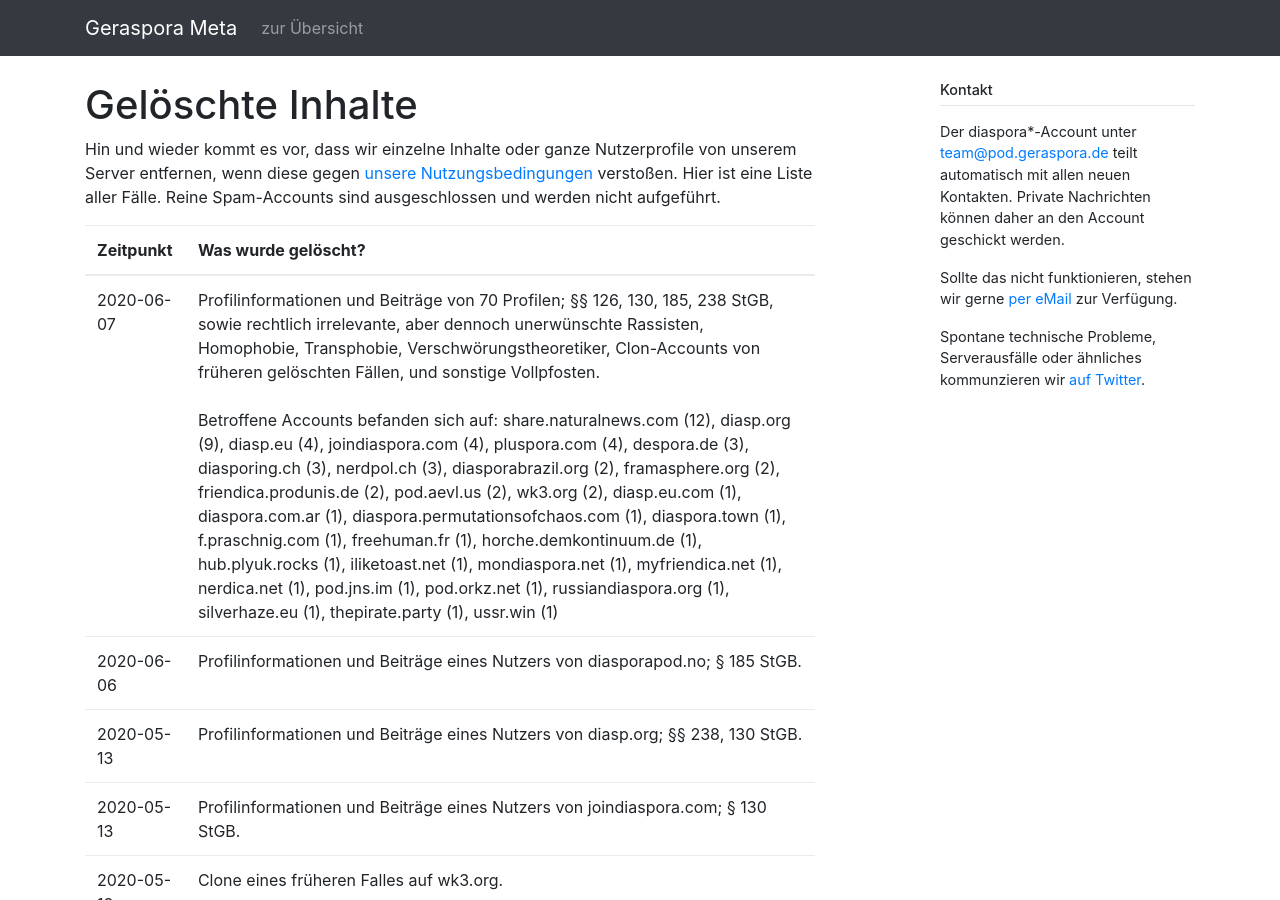
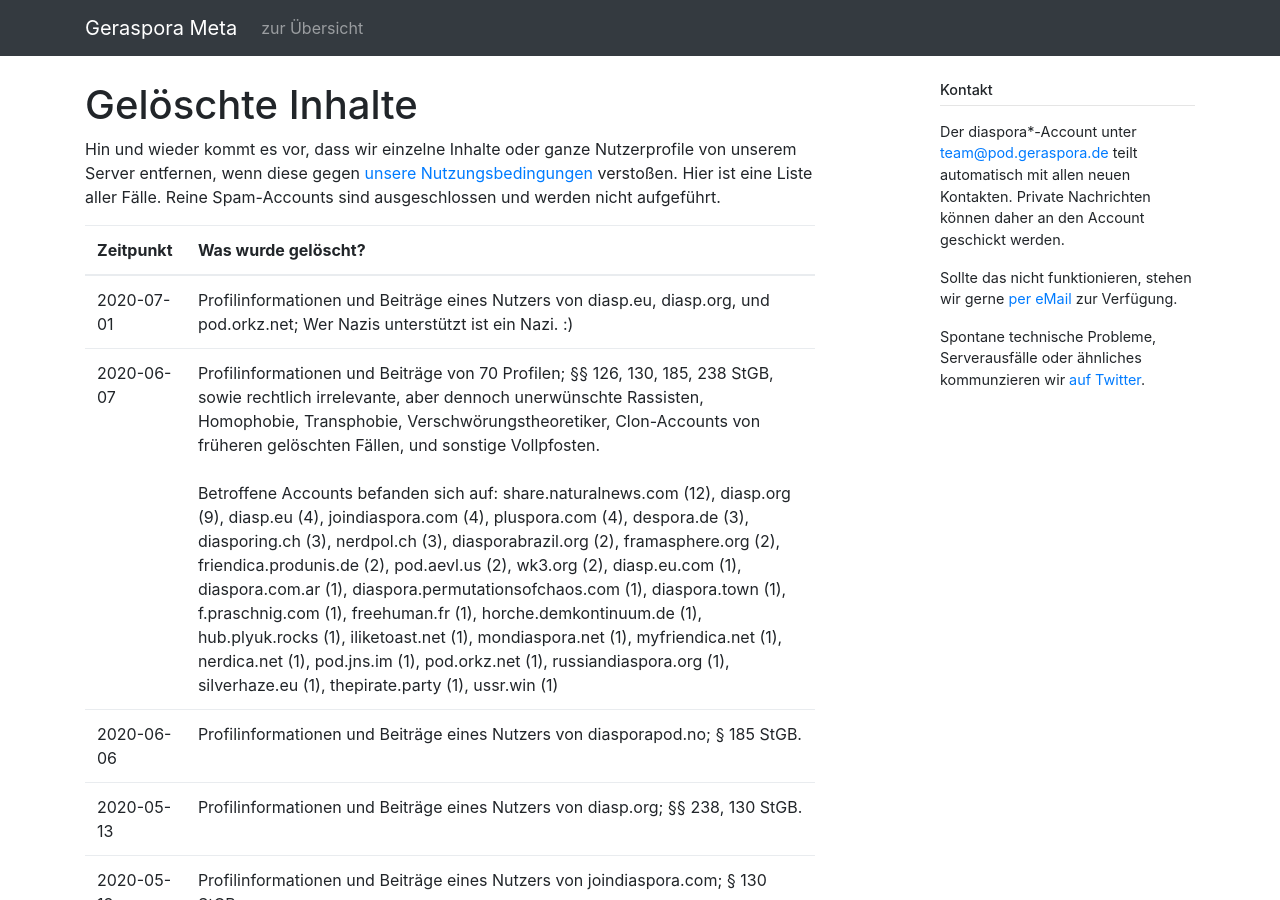
Before and after one commit to geraspora/meta, a Jekyll site: the page built from pod/deleted_contents.md, in a window 1280 px wide and 900 px high. Built offline with Jekyll 4.4.1, drawn with Linux system fonts in a browser that asks for light colours.

Commit message:
There's nothing quite like deleting a few idiots!

```diff
--- a/pod/deleted_contents.md
+++ b/pod/deleted_contents.md
@@ -8,6 +8,7 @@ Hin und wieder kommt es vor, dass wir einzelne Inhalte oder ganze Nutzerprofile
 
 | Zeitpunkt  | Was wurde gelöscht?                                                                                                                                                                                                                                                                                                                                                                                                                                                                                                                                                                                                                                                                                                                                                                                                                                                                                                                                                       |
 | ---------- | ------------------------------------------------------------------------------------------------------------------------------------------------------------------------------------------------------------------------------------------------------------------------------------------------------------------------------------------------------------------------------------------------------------------------------------------------------------------------------------------------------------------------------------------------------------------------------------------------------------------------------------------------------------------------------------------------------------------------------------------------------------------------------------------------------------------------------------------------------------------------------------------------------------------------------------------------------------------------- |
+| 2020-07-01 | Profilinformationen und Beiträge eines Nutzers von diasp.eu, diasp.org, und pod.orkz.net; Wer Nazis unterstützt ist ein Nazi. :)                                                                                                                                                                                                                                                                                                                                                                                                                                                                                                                                                                                                                                                                                                                                                                                                                                          |
 | 2020-06-07 | Profilinformationen und Beiträge von 70 Profilen; §§ 126, 130, 185, 238 StGB, sowie rechtlich irrelevante, aber dennoch unerwünschte Rassisten, Homophobie, Transphobie, Verschwörungstheoretiker, Clon-Accounts von früheren gelöschten Fällen, und sonstige Vollpfosten.<br><br>Betroffene Accounts befanden sich auf: share.naturalnews.com (12), diasp.org (9), diasp.eu (4), joindiaspora.com (4), pluspora.com (4), despora.de (3), diasporing.ch (3), nerdpol.ch (3), diasporabrazil.org (2), framasphere.org (2), friendica.produnis.de (2), pod.aevl.us (2), wk3.org (2), diasp.eu.com (1), diaspora.com.ar (1), diaspora.permutationsofchaos.com (1), diaspora.town (1), f.praschnig.com (1), freehuman.fr (1), horche.demkontinuum.de (1), hub.plyuk.rocks (1), iliketoast.net (1), mondiaspora.net (1), myfriendica.net (1), nerdica.net (1), pod.jns.im (1), pod.orkz.net (1), russiandiaspora.org (1), silverhaze.eu (1), thepirate.party (1), ussr.win (1) |
 | 2020-06-06 | Profilinformationen und Beiträge eines Nutzers von diasporapod.no; § 185 StGB.                                                                                                                                                                                                                                                                                                                                                                                                                                                                                                                                                                                                                                                                                                                                                                                                                                                                                            |
 | 2020-05-13 | Profilinformationen und Beiträge eines Nutzers von diasp.org; §§ 238, 130 StGB.                                                                                                                                                                                                                                                                                                                                                                                                                                                                                                                                                                                                                                                                                                                                                                                                                                                                                           |
```
